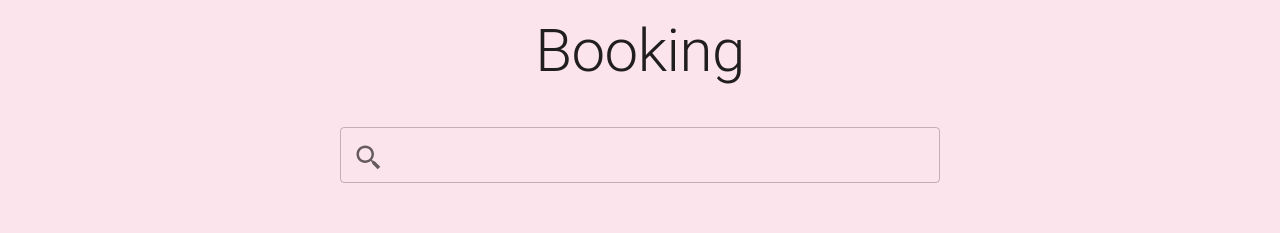
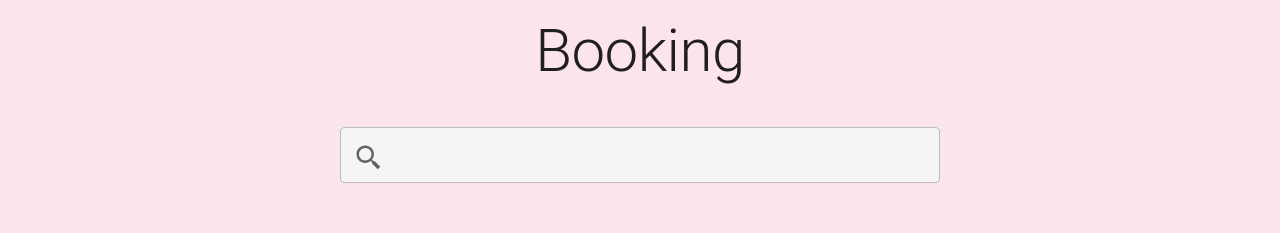
Before and after one commit to nutthanonn/react-shop, a React (Create React App) app: page / in a window 1280 px wide. Shown: the part 3580-3813 px from the top of the page. Built offline with nearby package versions, Linux system fonts and the light colour scheme.

Commit message:
[+] react-typescript

```diff
--- a/src/App.css
+++ /dev/null
@@ -1,3 +0,0 @@
-body {
-  height: 10000px;
-}
--- a/src/App.tsx
+++ b/src/App.tsx
@@ -1,5 +1,4 @@
 import React from "react";
-import "./App.css";
 import Picture from "./pages/picture";
 import Nav from "./components/navbar";
 import { productStore } from "./stores/productStore";
@@ -8,6 +7,7 @@ import Cart from "./pages/Cart";
 import AboutMe from "./components/AboutMe";
 import HomeBooking from "./pages/houseBooking";
 import Animation from "./pages/animetion";
+import Footer from "./pages/footer";
 
 const App: React.FC = () => {
   return (
@@ -19,6 +19,7 @@ const App: React.FC = () => {
       <RoadMap />
       <HomeBooking />
       <Animation />
+      <Footer />
     </div>
   );
 };
--- a/src/pages/footer.tsx
+++ b/src/pages/footer.tsx
@@ -0,0 +1,12 @@
+import React from "react";
+import { Box } from "@mui/material";
+
+const Footer: React.FC = () => {
+  return (
+    <Box>
+      <p>Hello</p>
+    </Box>
+  );
+};
+
+export default Footer;
--- a/src/pages/houseBooking.tsx
+++ b/src/pages/houseBooking.tsx
@@ -47,6 +47,7 @@ const HomeBooking: React.FC = () => {
             placeholder="search 3 word for HomeNo."
             fullWidth
             color="primary"
+            sx={{ bgcolor: "whitesmoke" }}
           />
         </Box>
       </Box>
```
